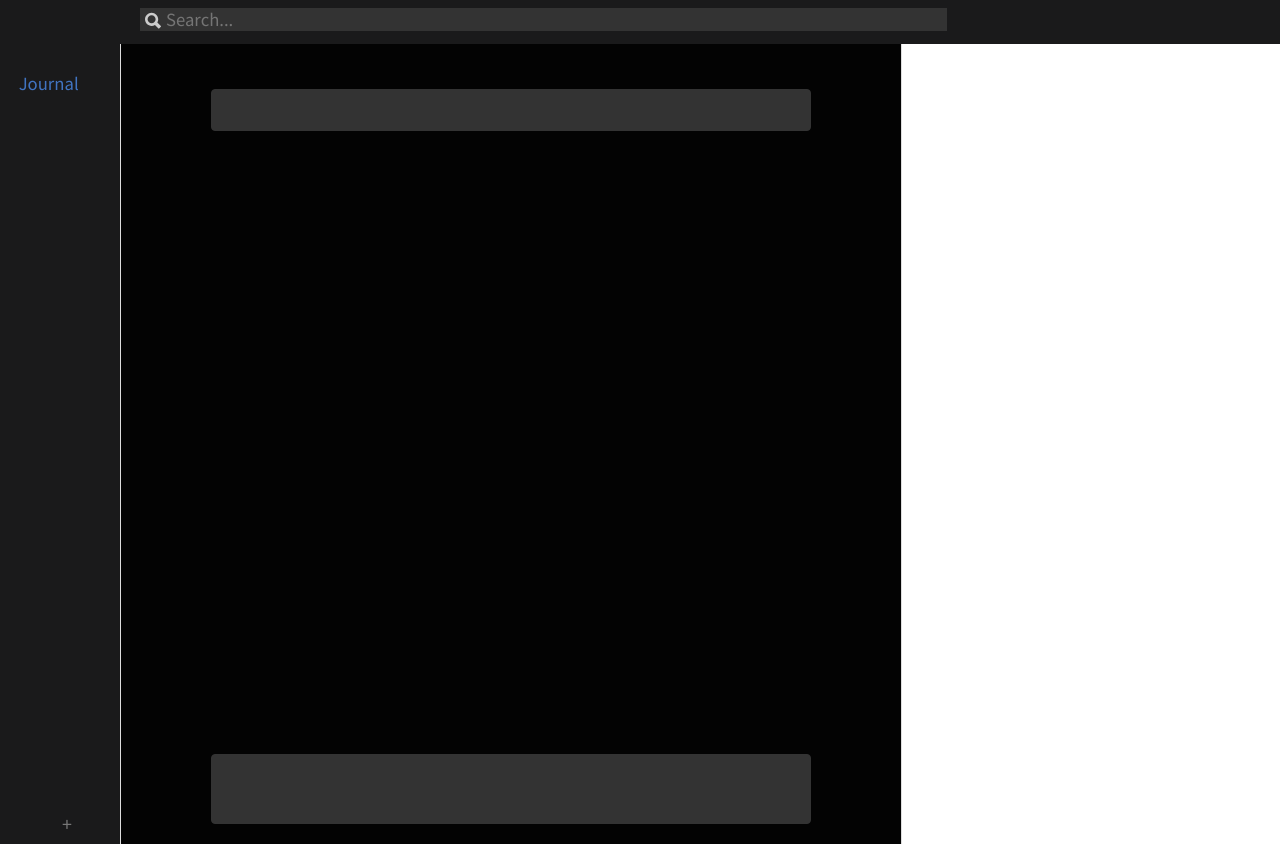
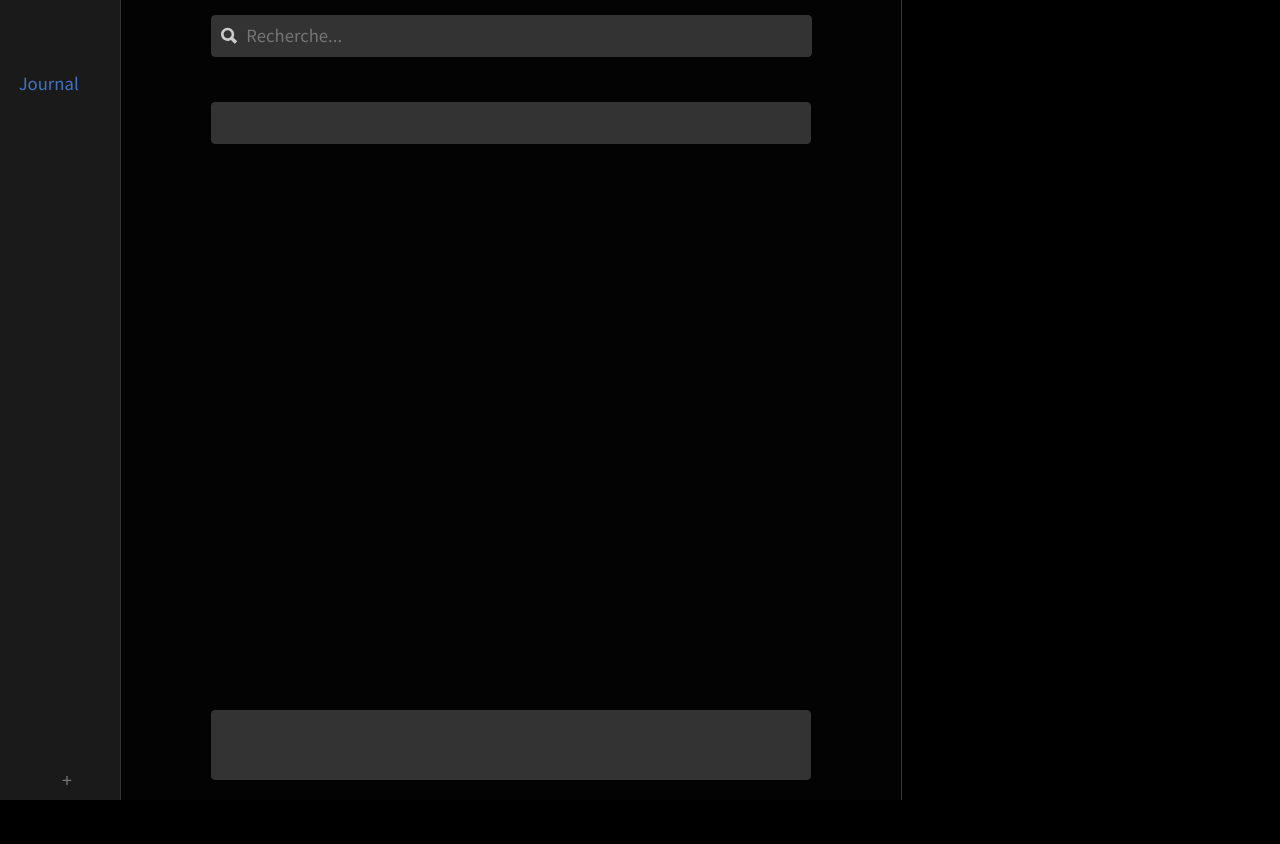
Before and after one commit to wormsparty/dream.journal, a Flask app: page / in a window 1280 px wide. Run offline with Flask 2, Linux system fonts and the light colour scheme; data that the repository does not hold is empty; some libraries are stand-ins or nearby versions.

Commit message:
Meilleur thème noir

```diff
--- a/static/style.css
+++ b/static/style.css
@@ -1,5 +1,5 @@
 body {
-    background-color: #FFF;
+    background-color: #000;
     font-size: 14pt;
     font-family: 'Source Sans Pro', sans-serif;
 }
@@ -11,27 +11,31 @@ a {
 
 #top-menu {
     width: 100%;
-    height: 2.35em;
+    height: 44px;
     background-color: rgb(26, 26, 27);
+    border-bottom: 1px solid rgb(52, 53, 54);
+    z-index: 1;
 }
 
 #left-menu {
     position: absolute;
     left: 0;
-    top: 44px;
+    top: 0;
     width: 120px;
+    height: 100%;
     background-color: rgb(26, 26, 27);
     margin: 0;
 }
 
 #content {
-    width: 780px;
-    background-color: rgb(3, 3, 3);
     position: absolute;
     left: 120px;
-    top: 44px;
-    border-left: 1px solid #DDD;
-    border-right: 1px solid #DDD;
+    top: 0;
+    width: 780px;
+    height: 100%;
+    background-color: rgb(3, 3, 3);
+    border-left: 1px solid rgb(52, 53, 54);
+    border-right: 1px solid rgb(52, 53, 54);
 }
 
 .centered {
@@ -58,11 +62,11 @@ a {
 }
 
 .pure-menu-link {
-    color: #333;
+    color: #FFF;
 }
 
 .pure-menu-item {
-    color: #333;
+    color: #FFF;
 }
 
 .tag {
@@ -255,19 +240,21 @@ a {
 }
 
 .search {
-    margin: 8px 0 0 140px;
-    padding: 0 0 0 25px;
-    width: 780px;
+    margin: 15px 0 0 90px;
+    text-indent: 25px;
+    width: 580px;
     border: 1px solid rgb(51, 51, 51);
     background: rgb(51, 51, 51);
     color: #FFF;
     outline: 0;
+    border-radius: 4px;
+    padding: 0.5em;
 }
 
 .icon-search {
     position: absolute;
-    left: 145px;
-    top: 10px;
+    left: 100px;
+    top: 25px;
     fill: #cccccc;
     width: 16px;
     height: 16px;
--- a/templates/index.html
+++ b/templates/index.html
@@ -4,19 +4,8 @@
 {% endblock %}
 
 {% block content %}
-    <div id="top-menu" class="content">
-        <div class="pure-menu pure-menu-horizontal">
-            <ul class="pure-menu-list">
-                <li class="pure-menu-item">
-                    <div class="icon-search">
-                        <svg xmlns="http://www.w3.org/2000/svg" xmlns:xlink="http://www.w3.org/1999/xlink" version="1.0" x="0px" y="0px" viewBox="0 0 384 512" class="icon icons8-Search" ><path d="M381 387c4 4 4 10 0 14l-43 44c-2 2-5 3-8 3s-5-1-7-3l-84-86c-25 15-52 23-80 23C72 382 0 311 0 223S72 64 159 64s158 71 158 159c0 27-7 54-21 78zM159 126c-53 0-97 43-97 97s44 97 97 97 96-43 96-97-43-97-96-97z"></path></svg>
-                    </div>
-                    <input class="search" placeholder="Search..." />
-                </li>
-            </ul>
-        </div>
-    </div>
     <div id="left-menu" class="content">
+        <div style="height: 44px"></div>
         <div class="pure-menu" style="height: 100%">
             <div style="height: 20px"></div>
             <ul id="subjectlist" class="pure-menu-list">
@@ -32,6 +21,16 @@
         </div>
     </div>
     <div id="content" style="height: 100%">
+        <div class="pure-menu pure-menu-horizontal">
+            <ul class="pure-menu-list">
+                <li class="pure-menu-item">
+                    <div class="icon-search">
+                        <svg xmlns="http://www.w3.org/2000/svg" xmlns:xlink="http://www.w3.org/1999/xlink" version="1.0" x="0px" y="0px" viewBox="0 0 384 512" class="icon icons8-Search" ><path d="M381 387c4 4 4 10 0 14l-43 44c-2 2-5 3-8 3s-5-1-7-3l-84-86c-25 15-52 23-80 23C72 382 0 311 0 223S72 64 159 64s158 71 158 159c0 27-7 54-21 78zM159 126c-53 0-97 43-97 97s44 97 97 97 96-43 96-97-43-97-96-97z"></path></svg>
+                    </div>
+                    <input class="search" placeholder="Recherche..." />
+                </li>
+            </ul>
+        </div>
         <div style="height: 45px"></div>
         <form class="pure-form">
             <div style="width: 100%">
@@ -105,17 +104,17 @@
     <div class="contextmenu_subject" id="contextsujet" style="display: none">
         <div id="to_delete_subject" style="display: none"></div>
         <ul class="pure-menu-list" style="border: 1px solid #DDD;">
-            <li id="edit_subject" class="pure-menu-item centered" style="background: #EEE;">
+            <li id="edit_subject" class="pure-menu-item centered" style="background: rgb(26, 26, 27);">
                 <a href="#" class="pure-menu-link" data-micromodal-trigger="modal-edit">Éditer</a>
             </li>
-            <li id="delete_subject" class="pure-menu-item centered" style="background: #EEE;">
+            <li id="delete_subject" class="pure-menu-item centered" style="background: rgb(26, 26, 27);">
                 <a href="#" class="pure-menu-link">Supprimer</a>
             </li>
         </ul>
     </div>
     <div class="contextmenu_subject" id="contextleftmenu" style="display: none">
         <ul class="pure-menu-list" style="border: 1px solid #DDD;">
-            <li id="edit_subject" class="pure-menu-item centered" style="background: #EEE;">
+            <li id="edit_subject" class="pure-menu-item centered" style="background: rgb(26, 26, 27)">
                 <a href="#" class="pure-menu-link" data-micromodal-trigger="modal-create">Ajouter</a>
             </li>
         </ul>
@@ -124,7 +123,7 @@
     <script type="text/javascript">
         function add_subject(subject_list, subject) {
             subject_list.innerHTML += '<li class="pure-menu-item">' +
-                    '<a href="#" id="' + subject.uid + '" class="pure-menu-link deletable_subject" style="color: ' + subject.color + '">' +
+                    '<a href="#" id="' + subject.uid + '" class="pure-menu-link deletable_subject" style="color: #' + subject.color + '">' +
                         subject.subject +
                     '</a>' +
                '</li>';
@@ -182,21 +181,8 @@
             e.preventDefault();
         }
 
-        var onresize = function() {
-            var h = Math.max($(window).height(), $(document).height());
-
-            var left = document.getElementById('left-menu');
-            left.style.height = h - $('#left-menu').offset().top + 'px';
-
-            var content = document.getElementById('content');
-            content.style.height = h - $('#content').offset().top + 'px';
-        };
-
         $(document).ready(function()
         {
-            onresize();
-            $(window).resize(onresize);
-
             var textarea = document.querySelector('textarea');
 
             function onchange (e) {
@@ -268,7 +254,7 @@
                 add_subject(subject_list, {
                     uid: "0",
                     subject: 'Journal',
-                    color: '#4174c1'
+                    color: '4174c1'
                 });
 
                 for(let i = 0; i < json.length; i++)
```
Also changed, not shown: other parts of static/style.css (+6 -25 lines). Lines whose indentation alone changed are shown as unchanged.
